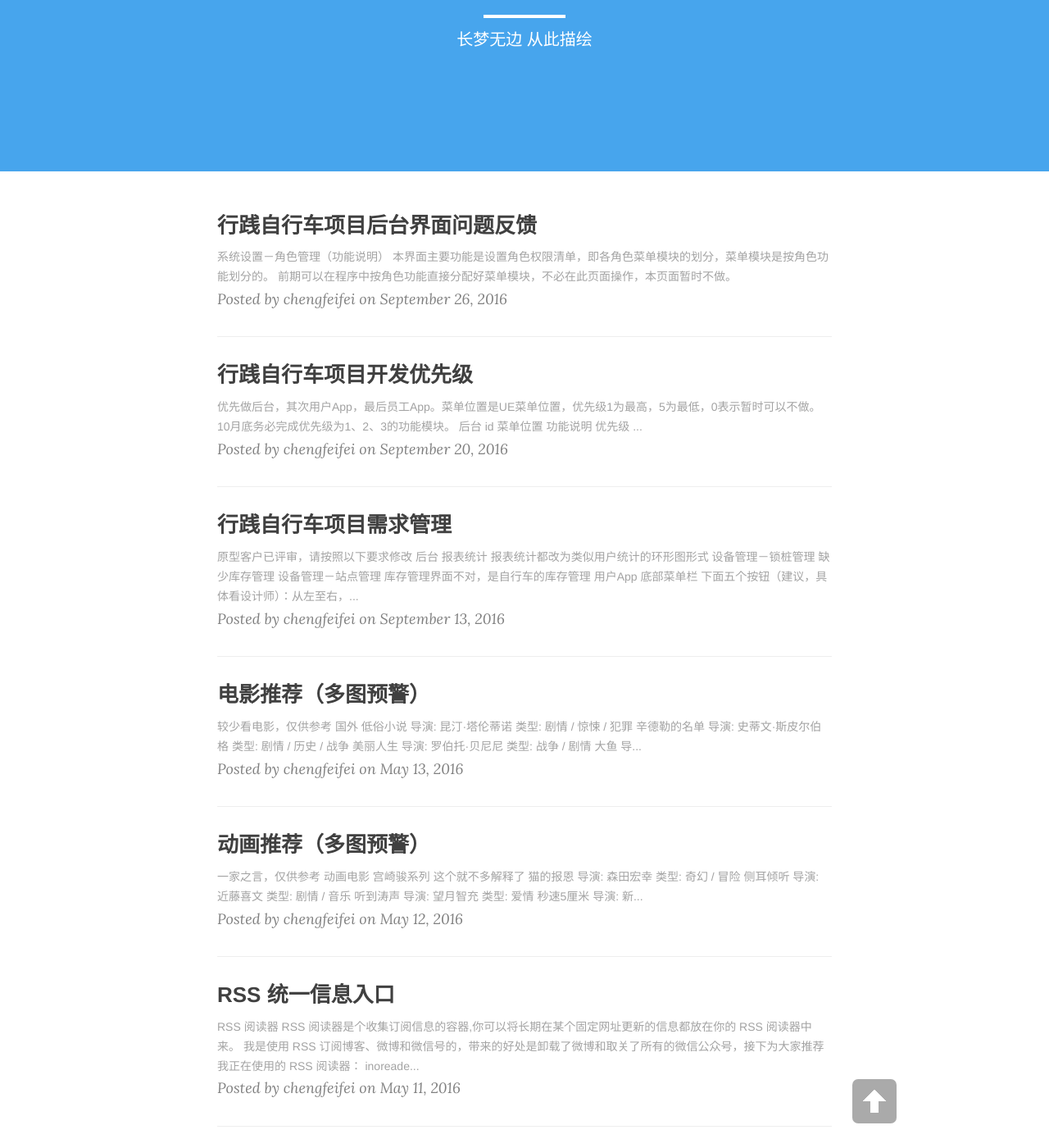
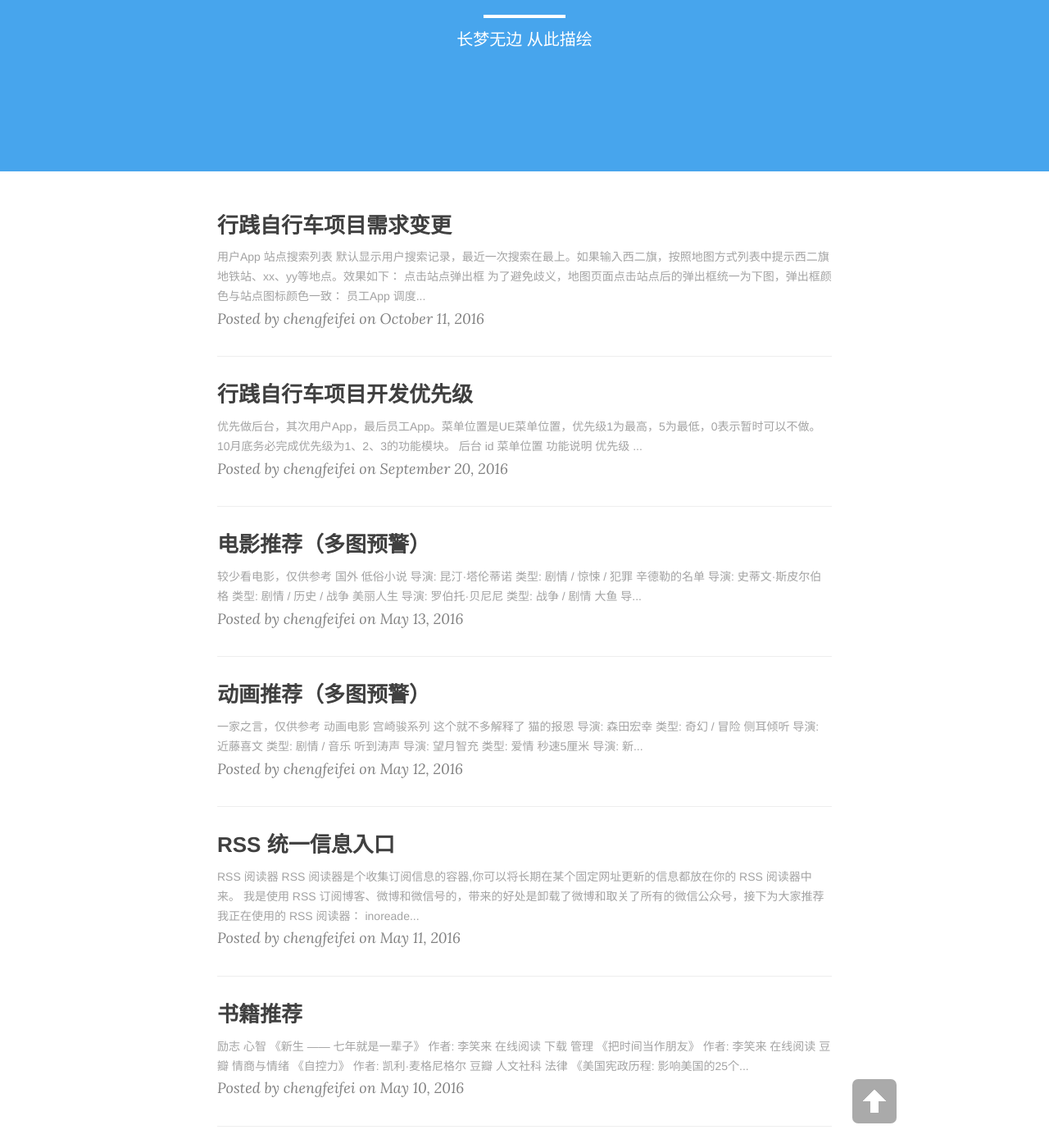
Before and after one commit to chengfeifei/chengfeifei.github.io, a Jekyll site: the page built from index.html, in a window 1280 px wide and 1400 px high, scrolled down 219 px. Shown: the whole window at 82% size. Built offline with Jekyll 4.4.1, drawn with Linux system fonts in a browser that asks for light colours; nearby versions of some CDN libraries; the list of posts is cut into pages by our own code; some of the changed text lies outside the part shown.

Commit message:
add
add xuqiu bingeing

```diff
--- a/_posts/2016-09-13-zixingche-xuqiu.md
+++ /dev/null
@@ -1,95 +0,0 @@
----
-layout: post
-title: 行践自行车项目需求管理
-date: 2016-09-13
-categories: work
-tags: [需求,原型]
----
-
->原型客户已评审，请按照以下要求修改
-
-### 后台
-
-**报表统计**
-
-报表统计都改为类似用户统计的环形图形式
-
----
-
-**设备管理－锁桩管理**
-
-缺少库存管理
-
----
-
-**设备管理－站点管理**
-
-库存管理界面不对，是自行车的库存管理
-
----
-
-### 用户App
-
-**底部菜单栏**
-
-下面五个按钮（建议，具体看设计师）：从左至右，地图、举报、租还、出行、消息
-
-进入app默认在地图页面（地图中有导航功能），租还是扫码租还车，且租还按钮比其他四个按钮大
-
----
-
-**地图**
-
-地图页面默认定位当前位置，定位后可看到附近站点，能够查看锁桩、车辆信息
-
-定位坐标可移动，点击小图标后搜索附近站点，能够查看锁桩、车辆信息
-
----
-
-**导航**
-
-搜索地址或站点，可以设置为起始或者目的地
-
-手动输入起始、目的地，类似百度地图具有地址提醒功能（比如输入三林，就会提示三林地铁站、xx、yy）；或者点击选择地图起始、目的地点；导航具备从起始步行到站点、站点到站点、站点到目的地步行导航
-
----
-
-**举报**
-
-举报是拍照：
-
-1. 站点上有站点名称，显示屏会显示，有背光，拍照拍这个会比较明显，担心条形码晚上拍不清楚
-
-2. 锁桩上有编号，因为有个单独的显示屏，有背光，比如1-100，拍照拍这个会比较明显，担心条形码晚上拍不清楚
-
-举报后有巡检员确认
-
----
-
-### 员工App
-
-**维修－任务详情**
-
-没有体现出选择维修方式，现场维修还是维修点维修
-
-![](http://7xsv37.com1.z0.glb.clouddn.com/work_zixingche_weixiu.jpg)
-
----
-
-**调度**
-
-逻辑上是查看任务、接受任务、执行任务和完成任务
-
-最少也要按照任务接收、任务完成分开，表示
-
-	“1.告诉我响应了、开始干活了”、“2.我干完了，你看下”
-
-为了简单，在一个页面里，只是加状态转换就行
-
----
-
-**管理**
-
-没有对角色的任务进行区分，体现出对巡检、维修、调度角色任务的审核（其实已经做了，原型文件名写错了，再细化一下）
-
-![](http://7xsv37.com1.z0.glb.clouddn.com/work_zixingche_shenhe.jpg)
--- a/_posts/2016-09-26-zixingche-houtai-wenti.md
+++ /dev/null
@@ -1,13 +0,0 @@
----
-layout: post
-title: 行践自行车项目后台界面问题反馈
-date: 2016-09-26
-categories: work
-tags: [开发,问题反馈]
----
-
-#### 系统设置－角色管理（功能说明）
-
-本界面主要功能是**设置角色权限清单**，即各角色菜单模块的划分，**菜单模块是按角色功能划分的**。
-
-前期可以在程序中按角色功能直接分配好菜单模块，不必在此页面操作，本页面暂时不做。
--- /dev/null
+++ b/_posts/2016-10-11-zixingche-xuqiu-biangeng.md
@@ -0,0 +1,33 @@
+---
+layout: post
+title: 行践自行车项目需求变更
+date: 2016-10-11
+categories: work
+tags: [需求变更]
+---
+
+#### 用户App
+
+**站点搜索列表**
+
+默认显示用户搜索记录，最近一次搜索在最上。如果输入西二旗，按照地图方式列表中提示西二旗地铁站、xx、yy等地点。效果如下：
+
+![](http://7xsv37.com1.z0.glb.clouddn.com/zixingche_biangeng_zhandian.png)
+
+---
+
+**点击站点弹出框**
+
+为了避免歧义，地图页面点击站点后的弹出框统一为下图，弹出框颜色与站点图标颜色一致：
+
+![](http://7xsv37.com1.z0.glb.clouddn.com/zixingche_biangeng_zhandianzhankai2.png)
+
+---
+
+#### 员工App
+
+**调度人员任务**
+
+橙色框选部分去掉，调度人员点击完成按钮后会有个提示框，提示他完成了多少辆车。
+
+![](http://7xsv37.com1.z0.glb.clouddn.com/zixingche_biangeng_diaodurenwu.jpg)
```
Also changed, not shown: _posts/2016-09-20-zixingche-youxianji.md (+1 -1 lines).
